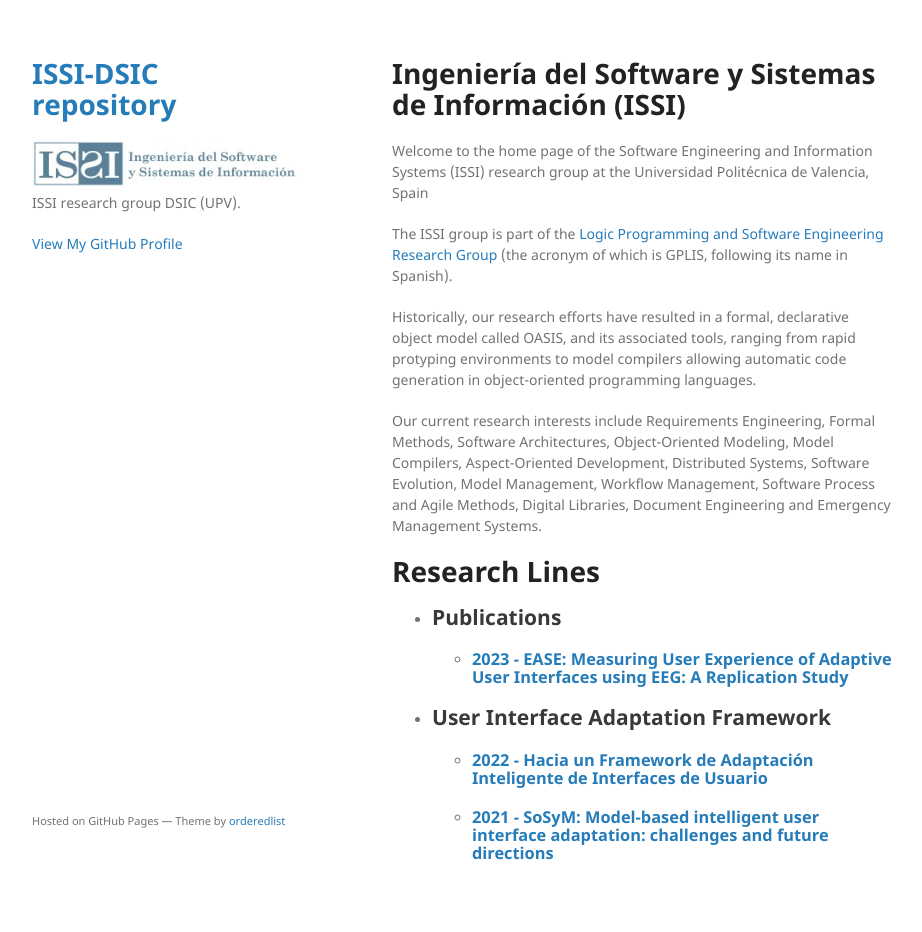
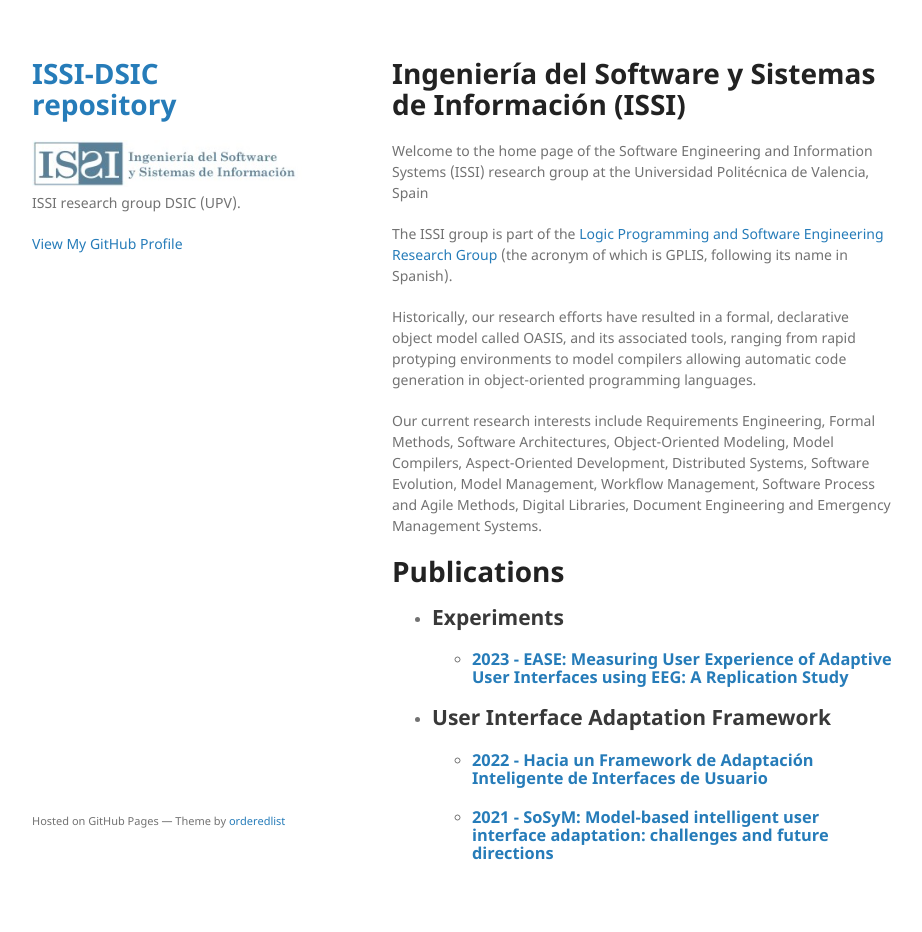
Before and after one commit to ISSI-DSIC/issi-dsic.github.io, a Jekyll site: the page built from index.md, in a window 1280 px wide. Shown: the whole page, without its empty margins (178-1100 px from the left). Built offline with Jekyll 4.4.1, drawn with Linux system fonts in a browser that asks for light colours; our own code applies the rules of GitHub Pages for plain Markdown files.

Commit message:
Update index.md

```diff
--- a/index.md
+++ b/index.md
@@ -12,9 +12,9 @@ Historically, our research efforts have resulted in  a formal, declarative objec
 
 Our current research interests include Requirements Engineering, Formal Methods, Software Architectures, Object-Oriented Modeling, Model Compilers, Aspect-Oriented Development, Distributed Systems, Software Evolution, Model Management, Workflow Management, Software Process and Agile Methods, Digital Libraries, Document Engineering and Emergency Management Systems.
 
-# Research Lines
+# Publications
 
-- ## Publications
+- ## Experiments
   - ### [2023 - EASE: Measuring User Experience of Adaptive User Interfaces using EEG: A Replication Study](./pages/experiment-2.html)
 
 - ## User Interface Adaptation Framework
```
